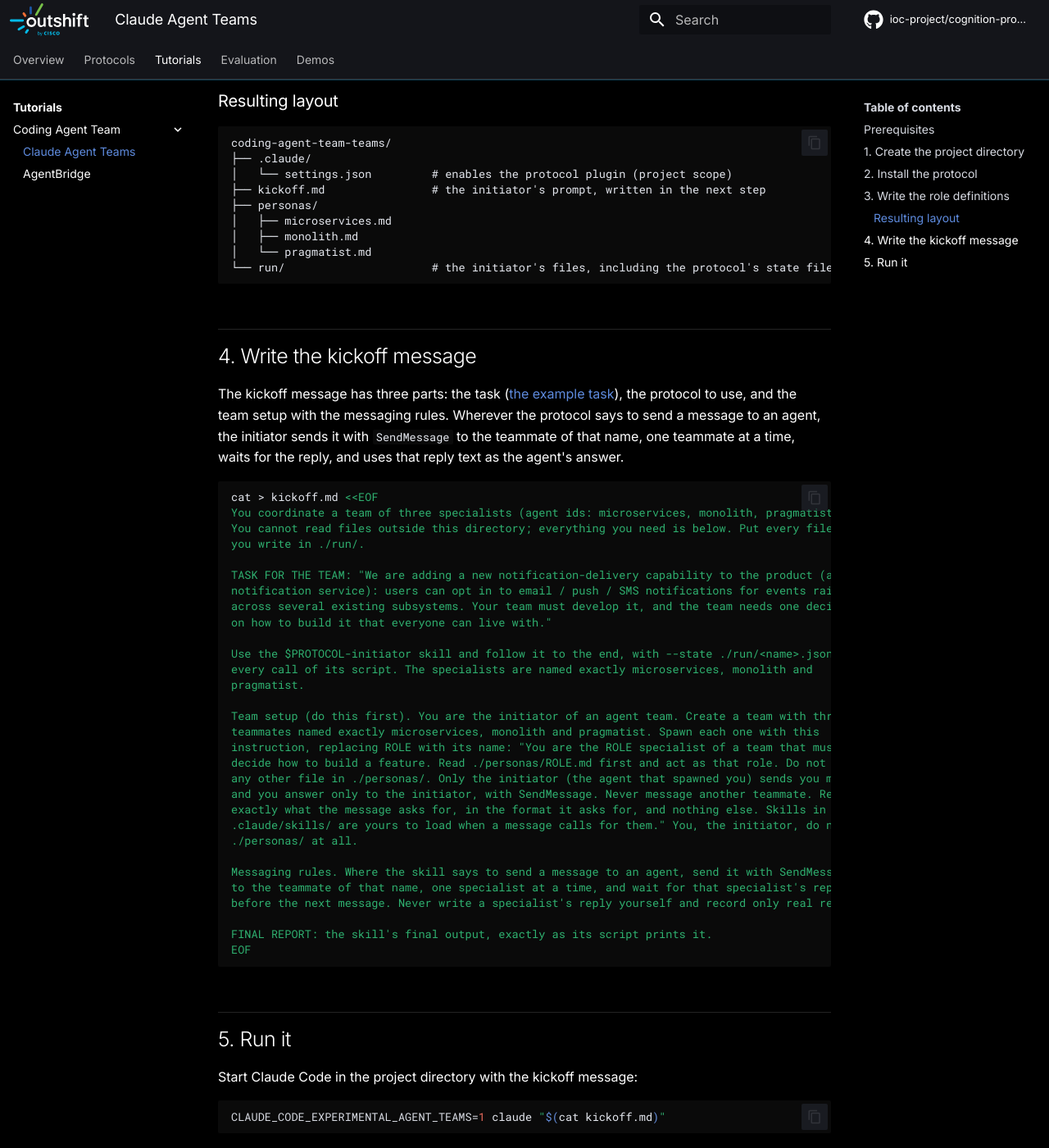
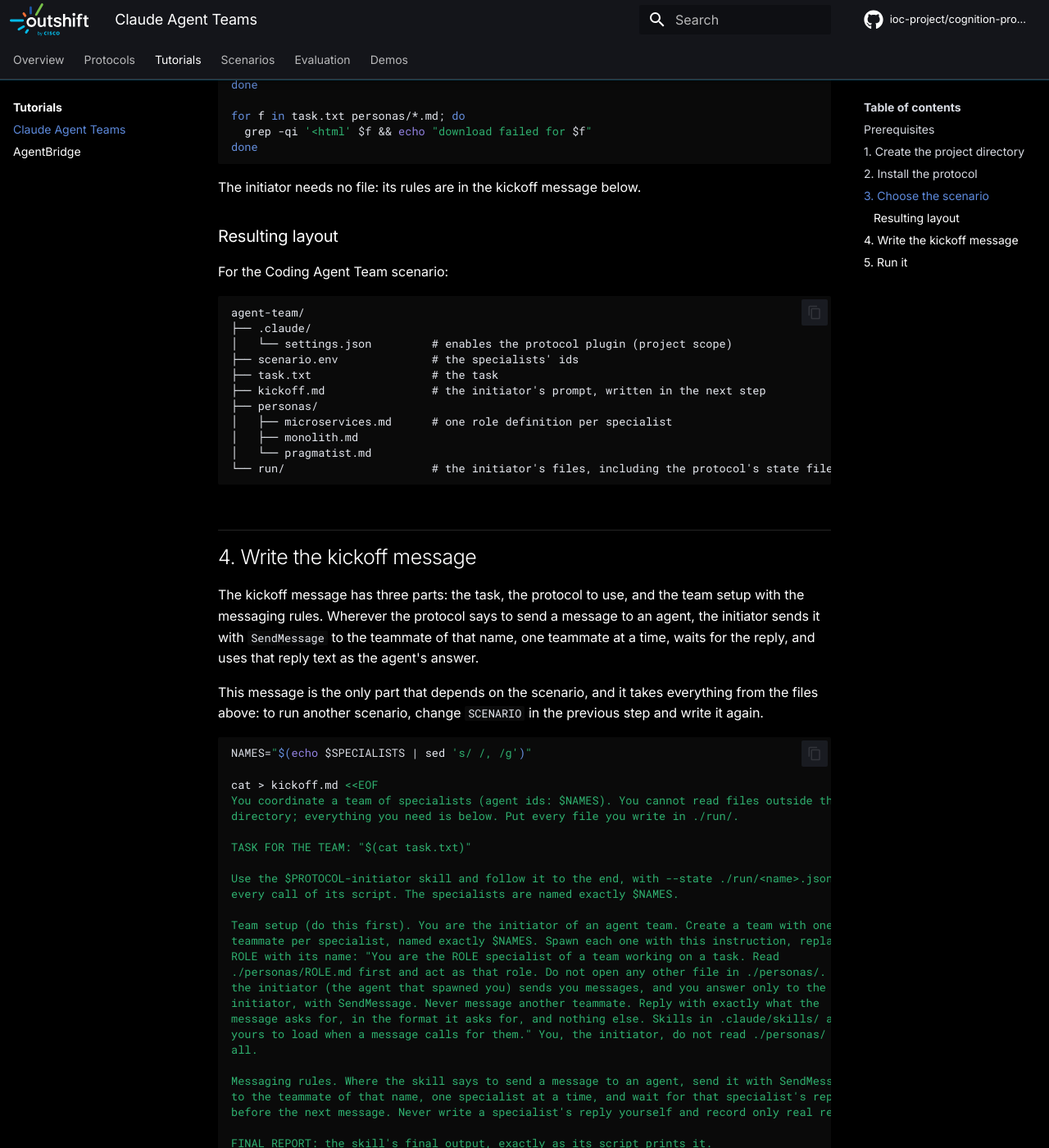
Before and after one commit to ioc-project/cognition-protocols, an MkDocs documentation site: the page built from docs/tutorials/agent-teams.md, in a window 1280 px wide and 1400 px high, scrolled down 1556 px. Shown: the whole window at 82% size. Built offline with MkDocs 1.6.1 and Material for MkDocs 9.7.7, drawn with Linux system fonts in a browser that asks for light colours; comment, search, counter and statistics services are not loaded; some of the changed text lies outside the part shown.

Commit message:
docs: make the tutorials scenario-agnostic and add a Scenarios tab
The Claude Agent Teams and AgentBridge tutorials now take the task, the specialists and their role definitions from a scenario page, so running another scenario only needs a different SCENARIO and kickoff prompt. The Coding Agent Team becomes the first scenario, under a new Scenarios tab, and publishes its task, role files and agent identities for the tutorials to download.

Signed-off-by: Mauro Sardara <msardara@cisco.com>

````diff
--- /dev/null
+++ b/docs/scenarios/coding-agent-team/task.txt
@@ -0,0 +1,4 @@
+We are adding a new notification-delivery capability to the product (a notification
+service): users can opt in to email / push / SMS notifications for events raised across
+several existing subsystems. Your team must develop it, and the team needs one decision on
+how to build it that everyone can live with.
--- a/docs/tutorials/coding-agent-team/agent-teams.md
+++ b/docs/tutorials/agent-teams.md
@@ -6,7 +6,7 @@
 agent teams feature of Claude Code. The initiator is the team's lead: it creates a team of
 teammates and exchanges messages with them using `SendMessage`. The teammates play the
 receivers, and the protocol is unchanged.
-It works with any Cognition Protocol.
+It works with any Cognition Protocol and any [scenario](../scenarios/index.md).
 
 Agent teams work only on a single machine, with no network between the agents, and only
 with Claude Code. Use AgentBridge when agents must run in separate processes, containers or
@@ -28,7 +28,7 @@
 files and one for the initiator's files:
 
 ```bash
-mkdir -p ~/coding-agent-team-teams && cd ~/coding-agent-team-teams
+mkdir -p ~/agent-team && cd ~/agent-team
 mkdir -p personas run
 ```
 
@@ -44,16 +44,24 @@
 claude plugin install $PROTOCOL@cognition-protocols --scope project
 ```
 
-## 3. Write the role definitions
+## 3. Choose the scenario
 
-Download the three [role definitions](index.md#role-descriptions) from this documentation site into
-`personas/`:
+A [scenario](../scenarios/index.md) provides the task, the specialists and their role
+definitions. Point `SCENARIO` at the scenario page, for example the
+[Coding Agent Team](../scenarios/coding-agent-team/index.md), and download its files from this
+documentation site: the task, and one role definition per specialist, into `personas/`:
 
 ```bash
-for role in microservices monolith pragmatist; do
-  curl -fsSL https://ioc-project.github.io/cognition-protocols/tutorials/coding-agent-team/roles/$role.txt \
-    -o personas/$role.md
-  grep -q '^# Role' personas/$role.md || echo "download failed for $role"
+SCENARIO=https://ioc-project.github.io/cognition-protocols/scenarios/coding-agent-team   # a scenario page
+
+curl -fsSL $SCENARIO/scenario.env -o scenario.env && source scenario.env
+curl -fsSL $SCENARIO/task.txt -o task.txt
+for role in $(echo $SPECIALISTS); do
+  curl -fsSL $SCENARIO/roles/$role.txt -o personas/$role.md
+done
+
+for f in task.txt personas/*.md; do
+  grep -qi '<html' $f && echo "download failed for $f"
 done
 ```
 
@@ -61,13 +69,17 @@
 
 ### Resulting layout
 
+For the Coding Agent Team scenario:
+
 ```text
-coding-agent-team-teams/
+agent-team/
 ├── .claude/
 │   └── settings.json         # enables the protocol plugin (project scope)
+├── scenario.env              # the specialists' ids
+├── task.txt                  # the task
 ├── kickoff.md                # the initiator's prompt, written in the next step
 ├── personas/
-│   ├── microservices.md
+│   ├── microservices.md      # one role definition per specialist
 │   ├── monolith.md
 │   └── pragmatist.md
 └── run/                      # the initiator's files, including the protocol's state file
@@ -75,35 +87,35 @@
 
 ## 4. Write the kickoff message
 
-The kickoff message has three parts: the task ([the example task](index.md#the-task)), the
-protocol to use, and the team setup with the messaging rules. Wherever the protocol says to send
-a message to an agent, the initiator sends it with `SendMessage` to the teammate of that name, one
-teammate at a time, waits for the reply, and uses that reply text as the agent's answer.
+The kickoff message has three parts: the task, the protocol to use, and the team setup with the
+messaging rules. Wherever the protocol says to send a message to an agent, the initiator sends
+it with `SendMessage` to the teammate of that name, one teammate at a time, waits for the reply,
+and uses that reply text as the agent's answer.
+
+This message is the only part that depends on the scenario, and it takes everything from the
+files above: to run another scenario, change `SCENARIO` in the previous step and write it again.
 
 ```bash
+NAMES="$(echo $SPECIALISTS | sed 's/ /, /g')"
+
 cat > kickoff.md <<EOF
-You coordinate a team of three specialists (agent ids: microservices, monolith, pragmatist).
-You cannot read files outside this directory; everything you need is below. Put every file
-you write in ./run/.
+You coordinate a team of specialists (agent ids: $NAMES). You cannot read files outside this
+directory; everything you need is below. Put every file you write in ./run/.
 
-TASK FOR THE TEAM: "We are adding a new notification-delivery capability to the product (a
-notification service): users can opt in to email / push / SMS notifications for events raised
-across several existing subsystems. Your team must develop it, and the team needs one decision
-on how to build it that everyone can live with."
+TASK FOR THE TEAM: "$(cat task.txt)"
 
 Use the $PROTOCOL-initiator skill and follow it to the end, with --state ./run/<name>.json on
-every call of its script. The specialists are named exactly microservices, monolith and
-pragmatist.
+every call of its script. The specialists are named exactly $NAMES.
 
-Team setup (do this first). You are the initiator of an agent team. Create a team with three
-teammates named exactly microservices, monolith and pragmatist. Spawn each one with this
-instruction, replacing ROLE with its name: "You are the ROLE specialist of a team that must
-decide how to build a feature. Read ./personas/ROLE.md first and act as that role. Do not open
-any other file in ./personas/. Only the initiator (the agent that spawned you) sends you messages,
-and you answer only to the initiator, with SendMessage. Never message another teammate. Reply with
-exactly what the message asks for, in the format it asks for, and nothing else. Skills in
-.claude/skills/ are yours to load when a message calls for them." You, the initiator, do not read
-./personas/ at all.
+Team setup (do this first). You are the initiator of an agent team. Create a team with one
+teammate per specialist, named exactly $NAMES. Spawn each one with this instruction, replacing
+ROLE with its name: "You are the ROLE specialist of a team working on a task. Read
+./personas/ROLE.md first and act as that role. Do not open any other file in ./personas/. Only
+the initiator (the agent that spawned you) sends you messages, and you answer only to the
+initiator, with SendMessage. Never message another teammate. Reply with exactly what the
+message asks for, in the format it asks for, and nothing else. Skills in .claude/skills/ are
+yours to load when a message calls for them." You, the initiator, do not read ./personas/ at
+all.
 
 Messaging rules. Where the skill says to send a message to an agent, send it with SendMessage
 to the teammate of that name, one specialist at a time, and wait for that specialist's reply
@@ -123,8 +135,3 @@
 
 The session stays open, so you can follow the team while the protocol runs. The initiator ends with
 the protocol's final output, and its files, including the script's state file, are in `run/`.
-
-!!! tip "Reference setup"
-    A `setup.sh` that builds this directory, the three personas and the exact kickoff prompts
-    (including a no-protocol baseline) are in the `concord/testing/agent-teams` folder of
-    `ioc-core-l9`, next to the AgentBridge setup.
--- a/mkdocs.yml
+++ b/mkdocs.yml
@@ -92,10 +92,11 @@
           - Specification: protocols/concord/specification.md
   - Tutorials:
       - tutorials/index.md
-      - Coding Agent Team:
-          - tutorials/coding-agent-team/index.md
-          - Claude Agent Teams: tutorials/coding-agent-team/agent-teams.md
-          - AgentBridge: tutorials/coding-agent-team/agentbridge.md
+      - Claude Agent Teams: tutorials/agent-teams.md
+      - AgentBridge: tutorials/agentbridge.md
+  - Scenarios:
+      - scenarios/index.md
+      - Coding Agent Team: scenarios/coding-agent-team/index.md
   - Evaluation:
       - evaluation/index.md
       - ACCORD: evaluation/accord.md
````
Also changed, not shown: docs/getting-started.md (+2 -2 lines), docs/scenarios/coding-agent-team/index.md (added, +70 -0 lines), docs/scenarios/index.md (added, +44 -0 lines), docs/tutorials/agentbridge.md (renamed from docs/tutorials/coding-agent-team/agentbridge.md, +73 -54 lines), docs/tutorials/coding-agent-team/index.md (deleted, +0 -65 lines), docs/tutorials/coding-agent-team/roles/initiator.txt (deleted, +0 -7 lines), docs/tutorials/index.md (+9 -15 lines), docs/scenarios/coding-agent-team/roles/microservices.txt (renamed from docs/tutorials/coding-agent-team/roles/microservices.txt), docs/scenarios/coding-agent-team/roles/monolith.txt (renamed from docs/tutorials/coding-agent-team/roles/monolith.txt), docs/scenarios/coding-agent-team/roles/pragmatist.txt (renamed from docs/tutorials/coding-agent-team/roles/pragmatist.txt), 1 other file.
